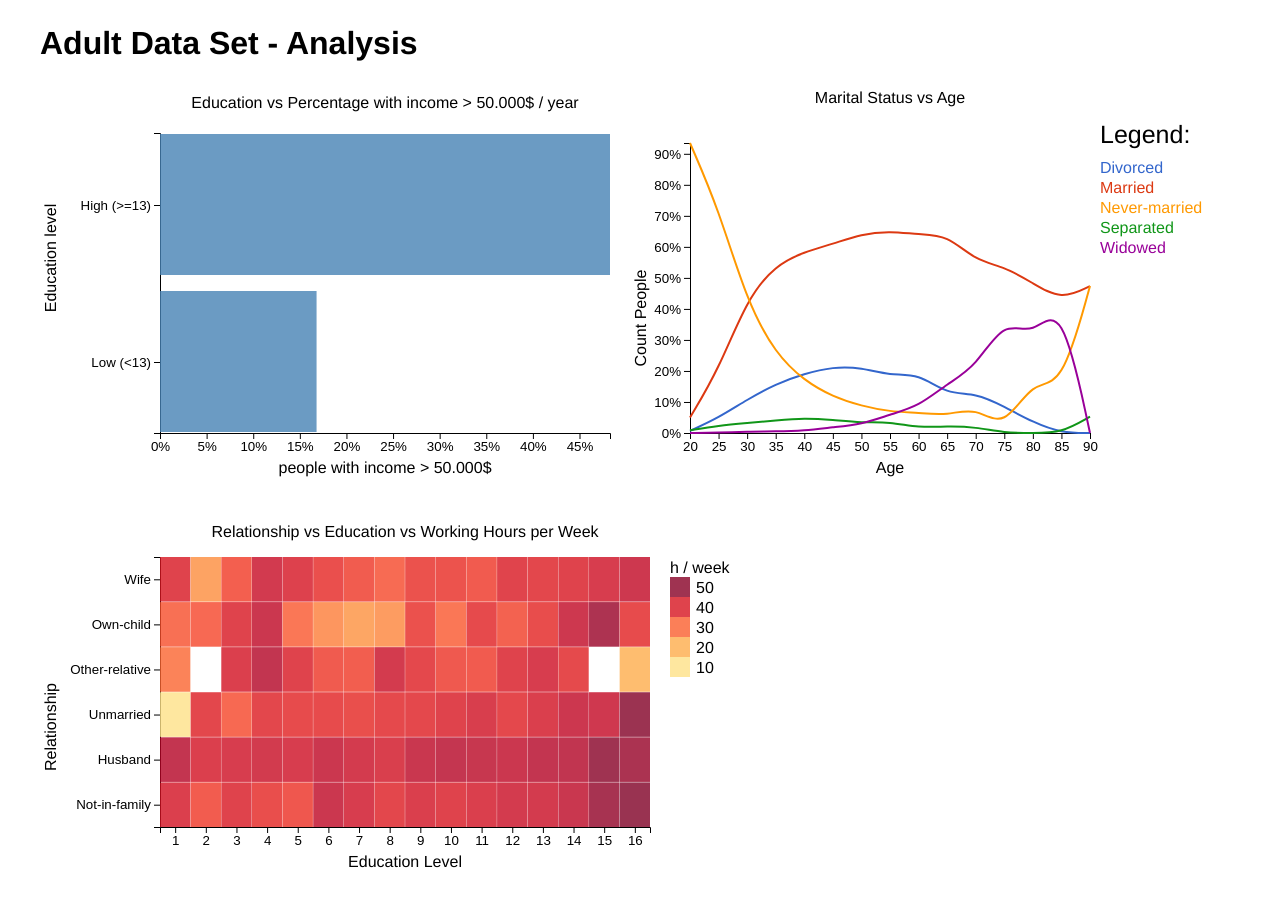
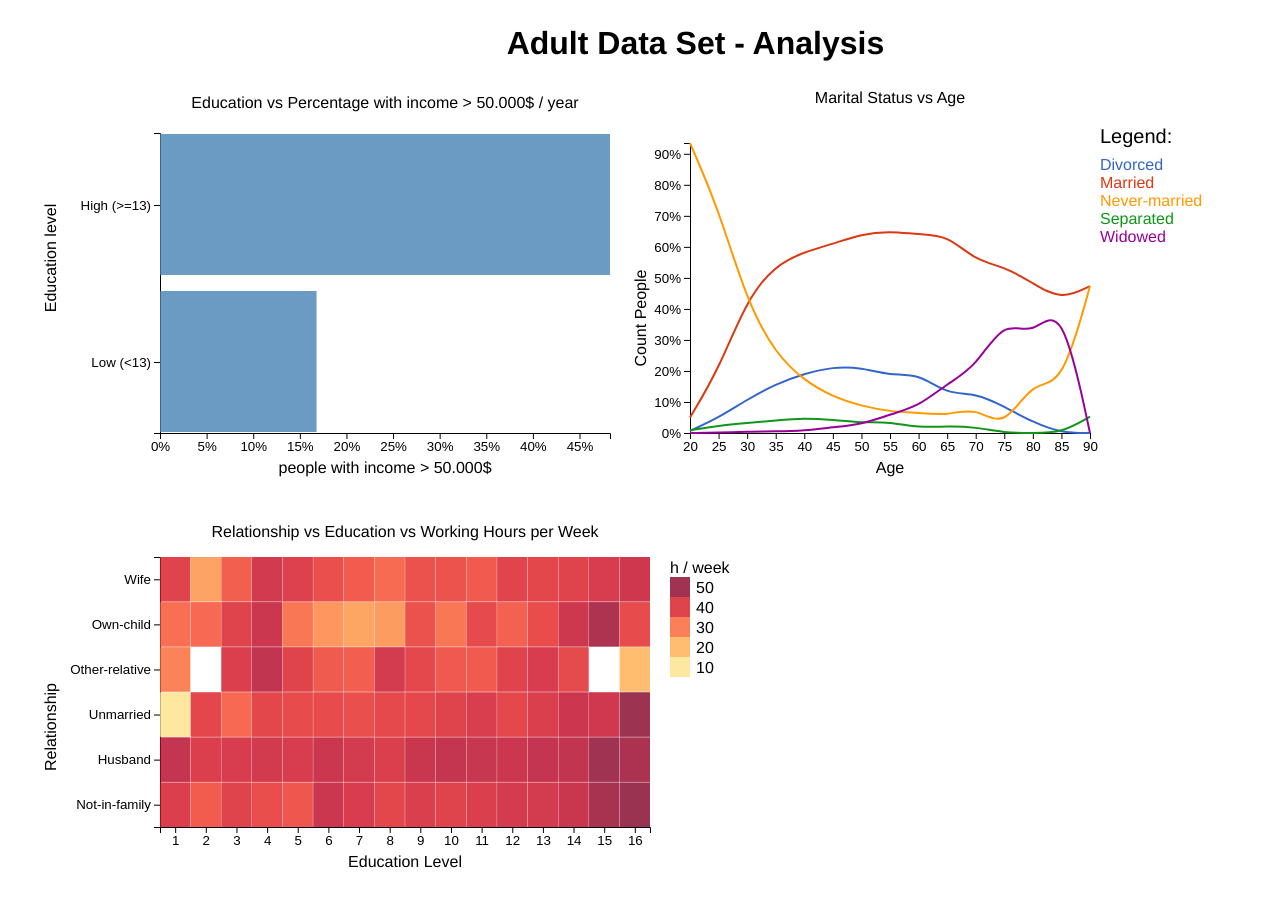
Before and after one commit to Prieschl/AdultDataSet, a plain HTML site: page Visualisation/index.html in a window 1280 px wide. Drawn offline with Linux system fonts and the light colour scheme.

Commit message:
-vis2: make legend smaller
- center h1

```diff
--- a/Visualisation/css/style.css
+++ b/Visualisation/css/style.css
@@ -3,6 +3,11 @@ body {
     margin: 25px auto;
     font-family: "Helvetica Neue", Helvetica, Arial, "Lucida Grande", sans-serif;
 }
+
+h1 {
+    margin-left: 350pt;
+}
+
 rect {
     fill: steelblue;
     fill-opacity: 0.8;
--- a/Visualisation/js/visualisation2.js
+++ b/Visualisation/js/visualisation2.js
@@ -51,7 +51,7 @@ class Visualisation2 {
             .attr("x", this.width + this.legendMargin)
             .attr("y", 0)
             .style("fill", "black")
-            .style("font-size", 25)
+            .style("font-size", 20)
             .text("Legend:");
     }
 
@@ -116,7 +116,7 @@ class Visualisation2 {
         let colors = ["#3366cc", "#dc3912", "#ff9900", "#109618", "#990099", "#0099c6", "#dd4477", "#66aa00", "#b82e2e", "#316395", "#994499", "#22aa99", "#aaaa11", "#6633cc", "#e67300", "#8b0707", "#651067", "#329262", "#5574a6", "#3b3eac"];
         let maritalStatusSet = new Set(data.map(d => d.maritalStatus));
         let martialStatusArray = Array.from(maritalStatusSet).sort();
-        let vSpace = 20;
+        let vSpace = 18;
 
         martialStatusArray.forEach((d, i) => {
             let mData = data.filter(da => da.maritalStatus == d).sort((a, b) => a.age - b.age);
```
